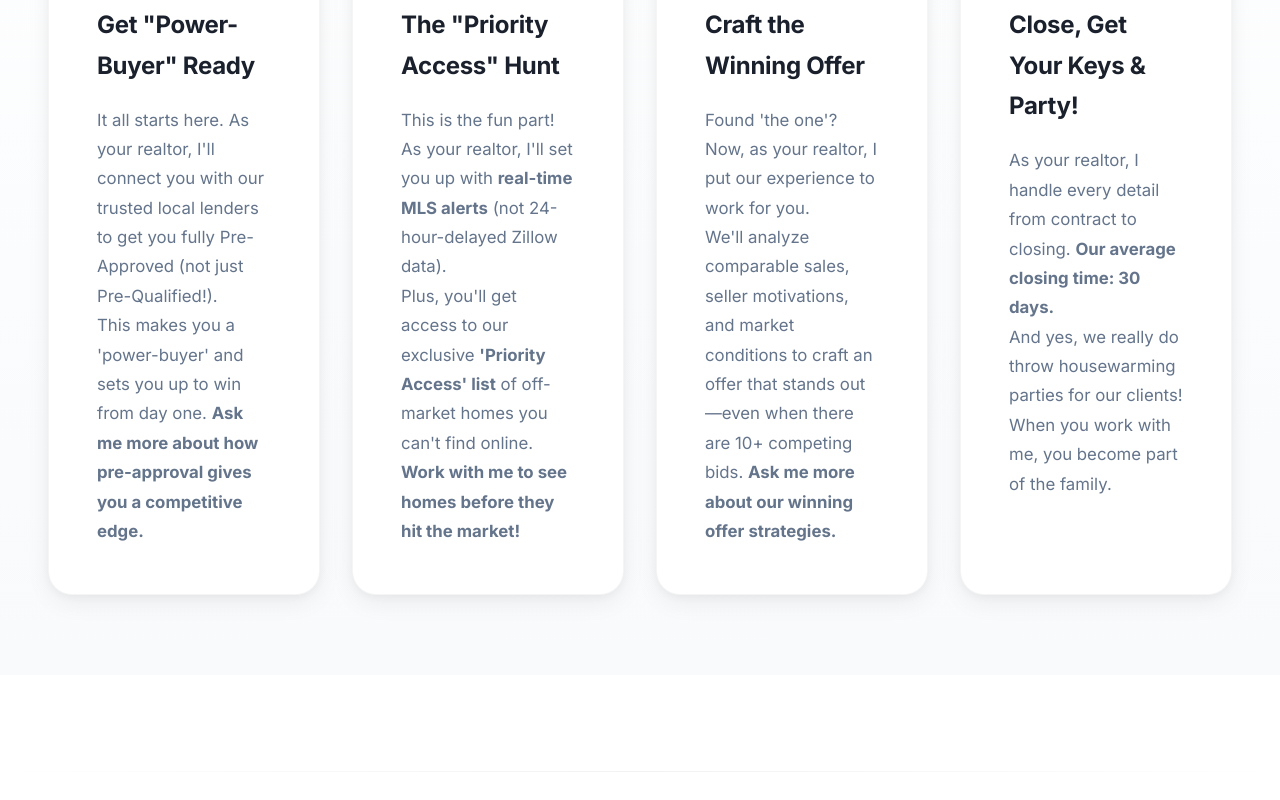
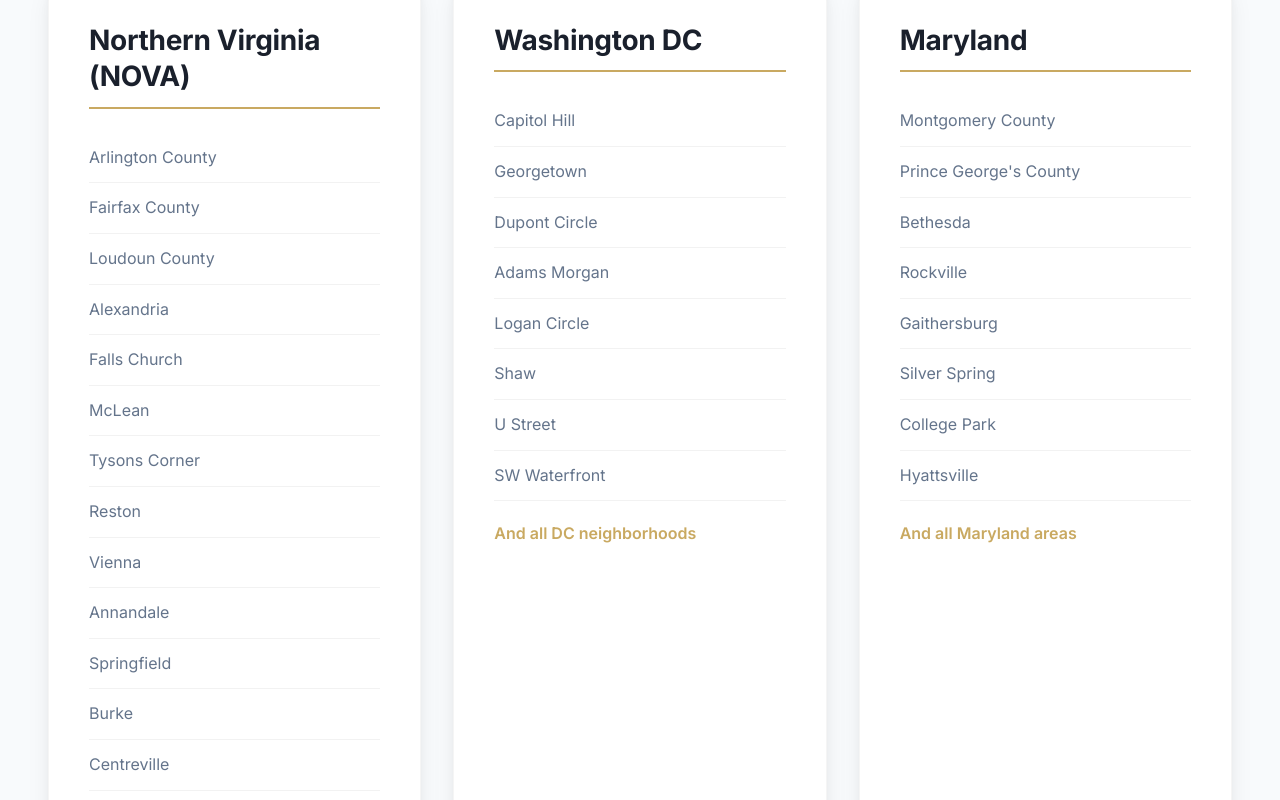
Before and after one commit to Azaiah00/homebuyerlanding, a React (Vite) app: page / in a window 1280 px wide. Shown: the part 1600-2400 px from the top of the page. Built offline with nearby package versions, Linux system fonts and the light colour scheme.

Commit message:
Add Areas We Serve section and update hero image alt text for SEO

```diff
--- a/src/App.css
+++ b/src/App.css
@@ -2647,6 +2647,101 @@ section {
   background: white;
   padding: 6rem 0;
 }
+
+/* ============================================
+   AREAS WE SERVE SECTION
+   ============================================ */
+
+.areas-served {
+  background: #f8fafc;
+  position: relative;
+}
+
+.locations-grid {
+  display: grid;
+  grid-template-columns: repeat(auto-fit, minmax(300px, 1fr));
+  gap: 2rem;
+  margin: 3rem auto 0;
+  max-width: 100%;
+  width: 100%;
+}
+
+.location-card {
+  background: white;
+  padding: 2.5rem;
+  border-radius: 20px;
+  box-shadow: 0 2px 8px rgba(0, 0, 0, 0.04), 0 8px 24px rgba(0, 0, 0, 0.06);
+  transition: all 0.4s cubic-bezier(0.4, 0, 0.2, 1);
+  border: 1px solid rgba(0, 0, 0, 0.04);
+}
+
+.location-card:hover {
+  transform: translateY(-6px);
+  box-shadow: 0 12px 40px rgba(201, 169, 97, 0.15), 0 4px 16px rgba(0, 0, 0, 0.08);
+  border-color: rgba(201, 169, 97, 0.3);
+}
+
+.location-title {
+  font-size: 1.75rem;
+  font-weight: 700;
+  margin-bottom: 1.5rem;
+  color: #1a202c;
+  letter-spacing: -0.3px;
+  line-height: 1.3;
+  border-bottom: 2px solid #c9a961;
+  padding-bottom: 0.75rem;
+}
+
+.location-list {
+  list-style: none;
+  padding: 0;
+  margin: 0;
+}
+
+.location-list li {
+  padding: 0.75rem 0;
+  color: #64748b;
+  font-size: 1rem;
+  line-height: 1.6;
+  border-bottom: 1px solid rgba(0, 0, 0, 0.05);
+  transition: all 0.2s ease;
+}
+
+.location-list li:last-child {
+  border-bottom: none;
+  font-weight: 600;
+  color: #c9a961;
+  margin-top: 0.5rem;
+}
+
+.location-list li:hover {
+  color: #1a202c;
+  padding-left: 0.5rem;
+}
+
+@media (max-width: 768px) {
+  .locations-grid {
+    grid-template-columns: 1fr;
+    gap: 1.5rem;
+    padding: 0 1rem;
+  }
+
+  .location-card {
+    padding: 2rem 1.5rem;
+  }
+
+  .location-title {
+    font-size: 1.5rem;
+  }
+
+  .location-list li {
+    font-size: 0.95rem;
+  }
+}
+
+/* ============================================
+   TESTIMONIALS SECTION
+   ============================================ */
 
 .testimonials-grid {
   display: grid;
--- a/src/App.jsx
+++ b/src/App.jsx
@@ -488,6 +488,65 @@ function App() {
           <button className="cta-button primary" onClick={scrollToContact}>
             Schedule My Free Buyer Consultation
           </button>
+        </div>
+      </section>
+
+      {/* AREAS WE SERVE SECTION */}
+      <section id="areas-served" className="areas-served fade-in-section">
+        <div className="container">
+          <h2 className="section-title">Areas We Serve in the DMV</h2>
+          <p className="section-subtitle">Licensed in Virginia, Washington DC, and Maryland - serving the entire DMV area</p>
+          <div className="locations-grid">
+            <div className="location-card">
+              <h3 className="location-title">Northern Virginia (NOVA)</h3>
+              <ul className="location-list">
+                <li>Arlington County</li>
+                <li>Fairfax County</li>
+                <li>Loudoun County</li>
+                <li>Alexandria</li>
+                <li>Falls Church</li>
+                <li>McLean</li>
+                <li>Tysons Corner</li>
+                <li>Reston</li>
+                <li>Vienna</li>
+                <li>Annandale</li>
+                <li>Springfield</li>
+                <li>Burke</li>
+                <li>Centreville</li>
+                <li>Manassas</li>
+                <li>Woodbridge</li>
+                <li>And all Northern Virginia areas</li>
+              </ul>
+            </div>
+            <div className="location-card">
+              <h3 className="location-title">Washington DC</h3>
+              <ul className="location-list">
+                <li>Capitol Hill</li>
+                <li>Georgetown</li>
+                <li>Dupont Circle</li>
+                <li>Adams Morgan</li>
+                <li>Logan Circle</li>
+                <li>Shaw</li>
+                <li>U Street</li>
+                <li>SW Waterfront</li>
+                <li>And all DC neighborhoods</li>
+              </ul>
+            </div>
+            <div className="location-card">
+              <h3 className="location-title">Maryland</h3>
+              <ul className="location-list">
+                <li>Montgomery County</li>
+                <li>Prince George's County</li>
+                <li>Bethesda</li>
+                <li>Rockville</li>
+                <li>Gaithersburg</li>
+                <li>Silver Spring</li>
+                <li>College Park</li>
+                <li>Hyattsville</li>
+                <li>And all Maryland areas</li>
+              </ul>
+            </div>
+          </div>
         </div>
       </section>
 
```
